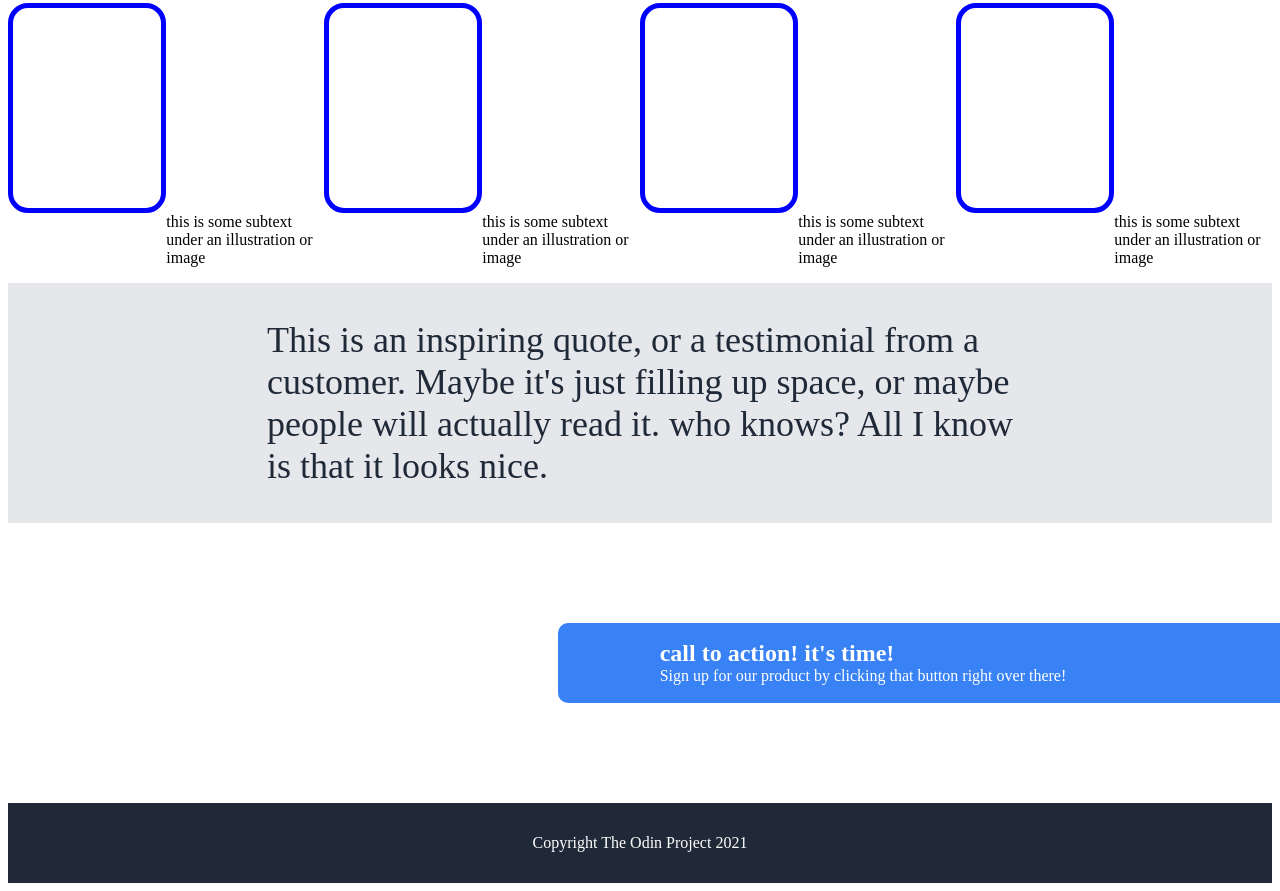
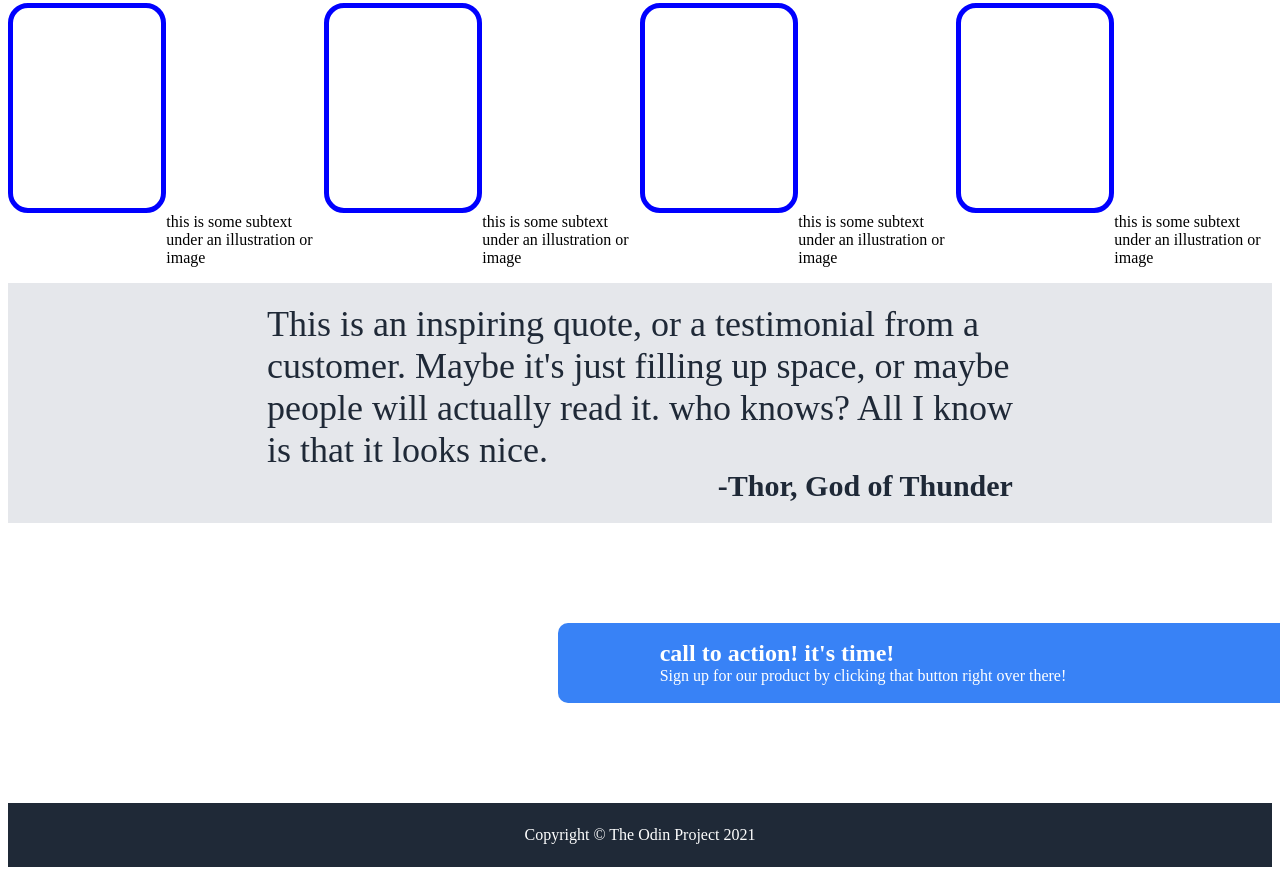
Before and after one commit to Uthymeen/landing-page, a plain HTML site: page index.html in a window 1280 px wide. Shown: the part 427-1318 px from the top of the page. Drawn offline with Linux system fonts and the light colour scheme.

Commit message:
modify the quote section and the footer of the landing page

```diff
--- a/index.html
+++ b/index.html
@@ -53,6 +53,7 @@
         <blockquote>This is an inspiring quote, or a testimonial from a <br> customer.
              Maybe it's just filling up space, or maybe <br> people will actually read it.
              who knows? All I know <br> is that it looks nice.
+             <span class="author">-Thor, God of Thunder</span>
         </blockquote>
     </section>
 
@@ -63,7 +64,7 @@
     </section>
 
     <footer class="footer">
-        <p>Copyright The Odin Project 2021</p>
+        <p>Copyright &#169 The Odin Project 2021</p>
     </footer>
 </body>
 </html>
--- a/style.css
+++ b/style.css
@@ -147,9 +147,17 @@ h2 {
 }
 
 .footer {
-    height: 10vh;
+    height: 8vh;
     color: white;
     display: flex;
     justify-content: center;
     align-items: center;
 }
+
+.author {
+    font-size: 30px;
+    font-weight: 700;
+    float: right;
+    margin-top: 40px;
+
+}
```
